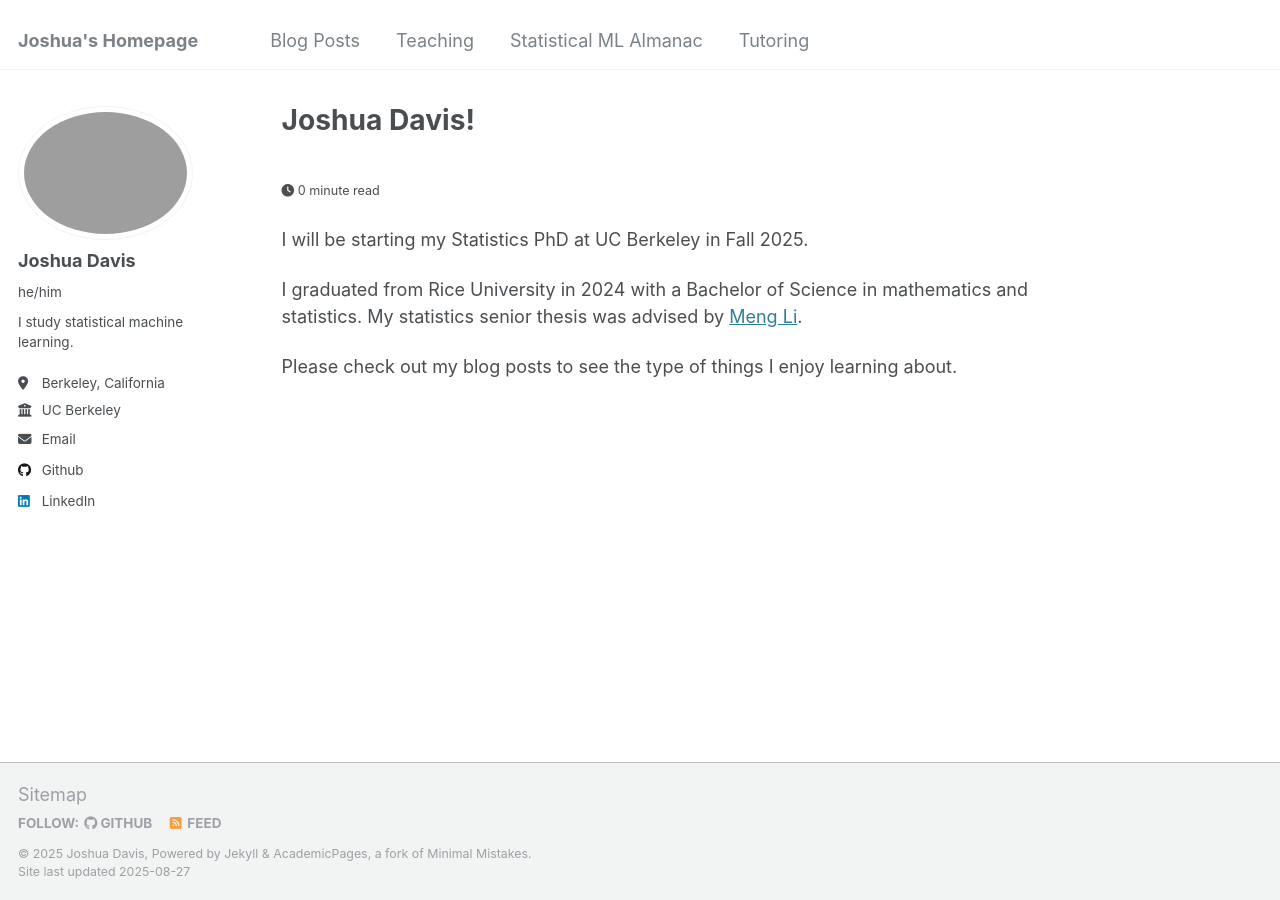
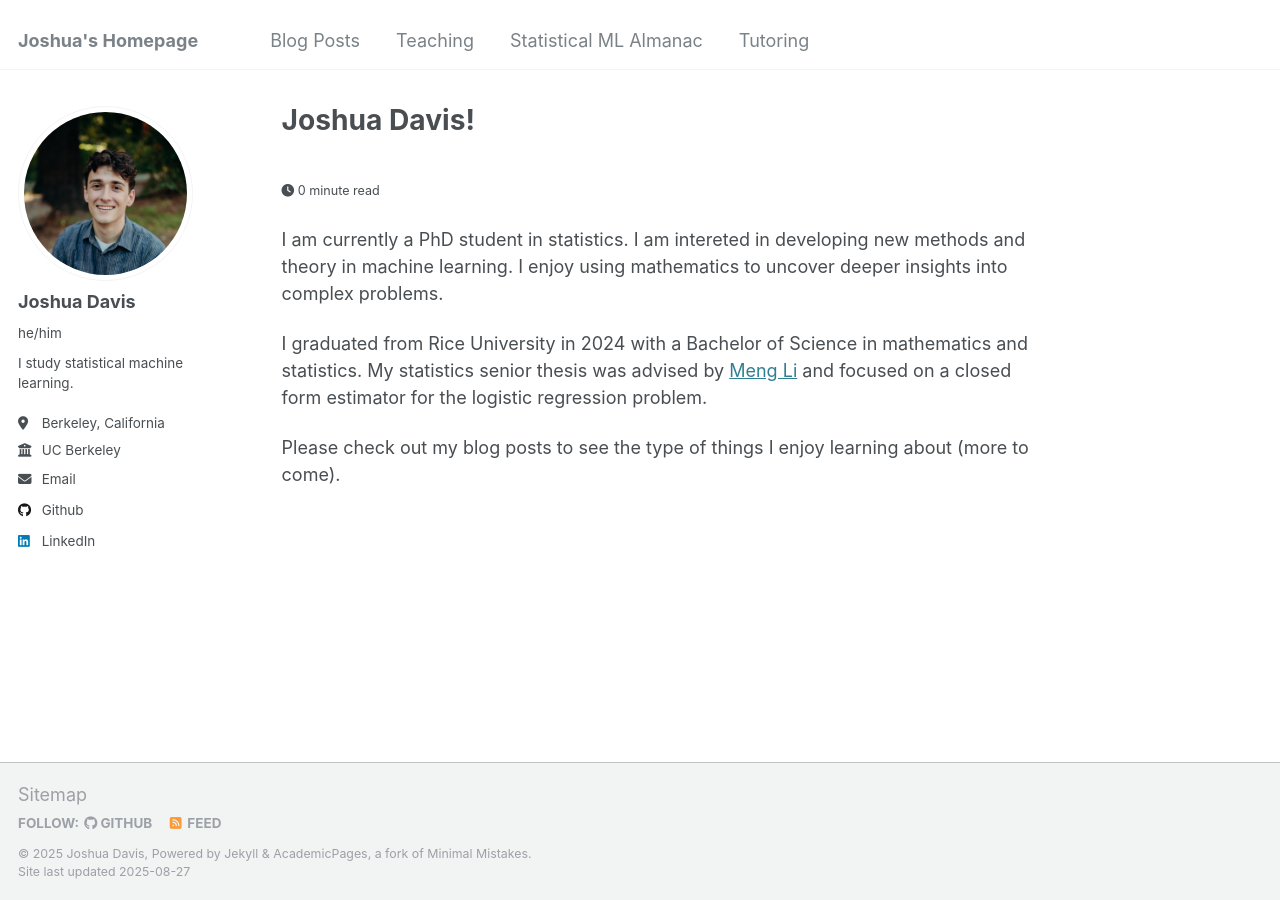
Before and after one commit to jxshdavis/jxshdavis.github.io, a Jekyll site: the page built from _pages/about.md, in a window 1280 px wide. Built offline with Jekyll 4.4.1, drawn with Linux system fonts in a browser that asks for light colours.

Commit message:
Updated heaphot and bio

```diff
--- a/_config.yml
+++ b/_config.yml
@@ -21,7 +21,7 @@ repository: "jxshdavis/jxshdavis.github.io"
 #               Additional customization can be done by editing /_includes/author-profile.html
 author:
   # Biographic information
-  avatar: "2025_headshot.JPG"
+  avatar: "2025_square_headshot.jpg"
   name: "Joshua Davis"
   pronouns: "he/him"
   bio: "I study statistical machine learning."
--- a/_data/authors.yml
+++ b/_data/authors.yml
@@ -5,7 +5,7 @@ Name Name:
   uri: "http://jxshdavis.github.io"
   email: "joshdavis@berkeley.edu"
   bio: "Hi, I'm Josh. I do statistical machine learning."
-  avatar: "2025_headshot.JPG"
+  avatar: "2025_square_headshot.JPG"
 
 Name2 Name2:
   name: "Name2 Name2"
--- a/_pages/about.md
+++ b/_pages/about.md
@@ -7,8 +7,8 @@ redirect_from:
   - /about.html
 ---
 
-I will be starting my Statistics PhD at UC Berkeley in Fall 2025.
+I am currently a PhD student in statistics. I am intereted in developing new methods and theory in machine learning. I enjoy using mathematics to uncover deeper insights into complex problems.
 
-I graduated from Rice University in 2024 with a Bachelor of Science in mathematics and statistics. My statistics senior thesis was advised by [Meng Li](https://meng.rice.edu).
+I graduated from Rice University in 2024 with a Bachelor of Science in mathematics and statistics. My statistics senior thesis was advised by [Meng Li](https://meng.rice.edu) and focused on a closed form estimator for the logistic regression problem.
 
-Please check out my blog posts to see the type of things I enjoy learning about.
+Please check out my blog posts to see the type of things I enjoy learning about (more to come).
```
Also changed, not shown: images/2025_square_headshot.jpg (added), 1 other file.
